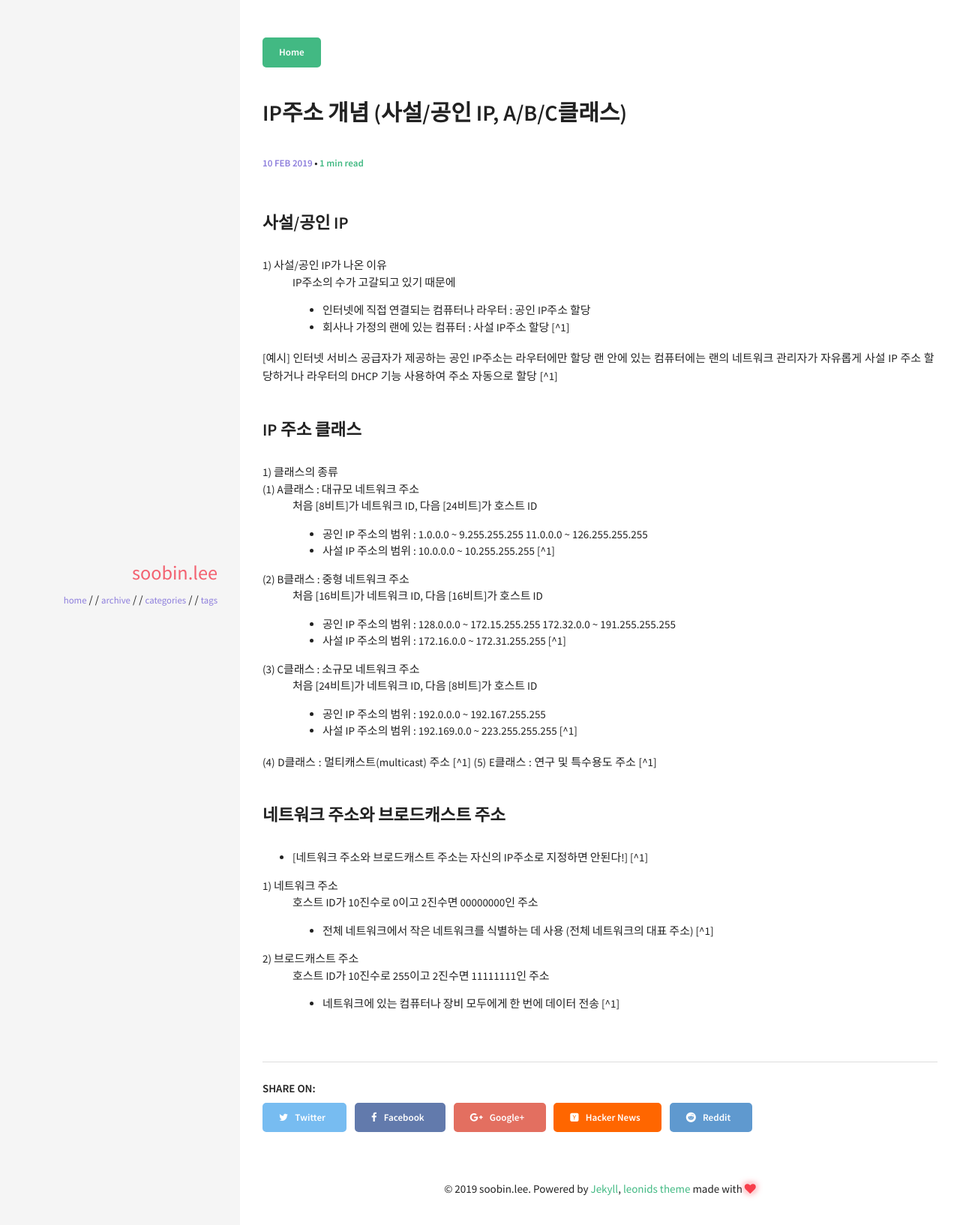
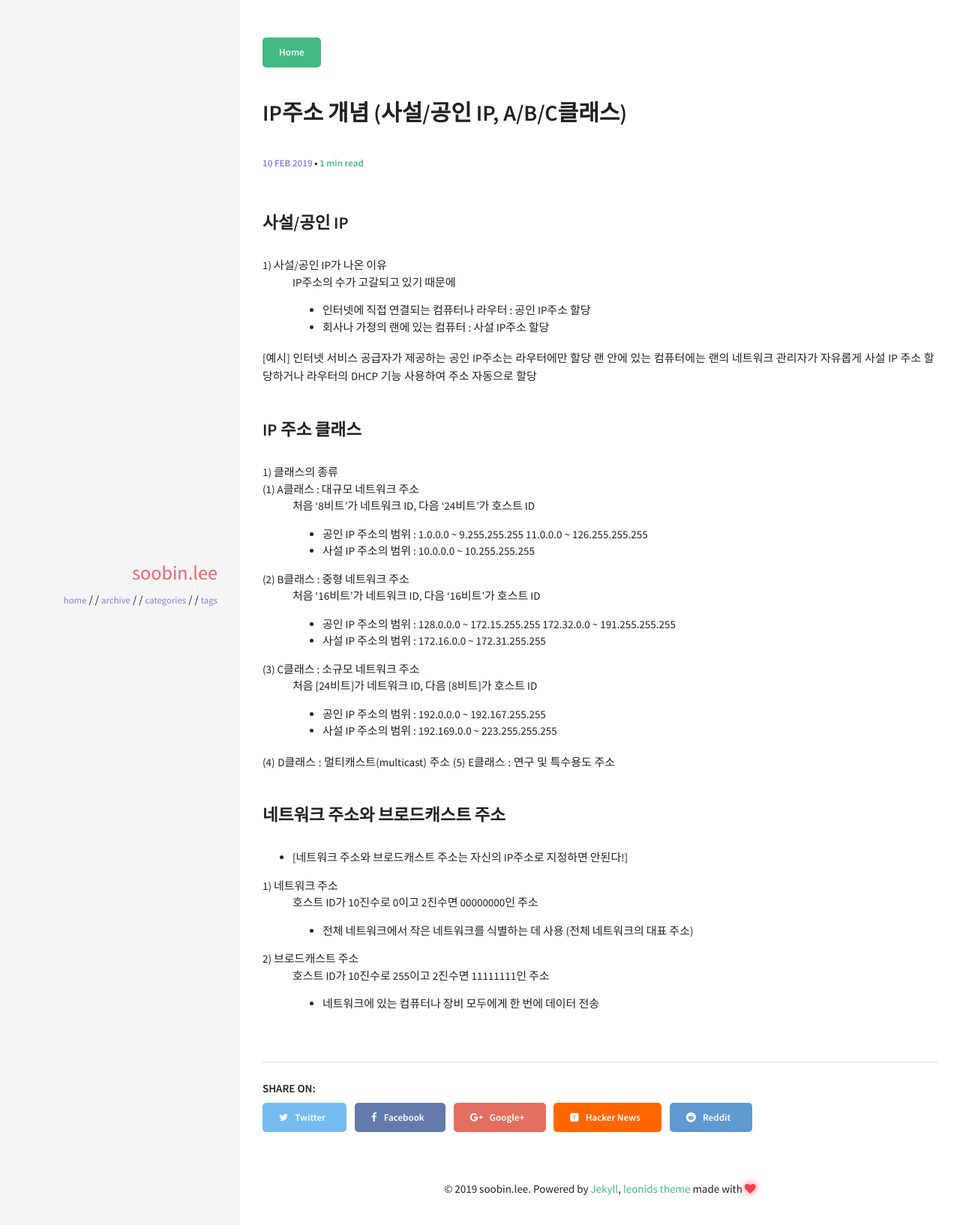
Before and after one commit to sumayreal/sumayreal.github.io, a Jekyll site: the page built from _posts/2019-02-10-Network.md, in a window 1280 px wide. Shown: the top 1634 px of the page at 75% size. Built offline with Jekyll 4.4.1, drawn with Linux system fonts in a browser that asks for light colours.

Commit message:
20190210 - ip주소 개념 재발행 (하이라이트 수정)

```diff
--- a/_posts/2019-02-10-Network.md
+++ b/_posts/2019-02-10-Network.md
@@ -14,11 +14,11 @@ comments: true
 1) 사설/공인 IP가 나온 이유
 : IP주소의 수가 고갈되고 있기 때문에
 - 인터넷에 직접 연결되는 컴퓨터나 라우터 : 공인 IP주소 할당
-- 회사나 가정의 랜에 있는 컴퓨터 : 사설 IP주소 할당 [^1]
+- 회사나 가정의 랜에 있는 컴퓨터 : 사설 IP주소 할당
 
 [예시]
 인터넷 서비스 공급자가 제공하는 공인 IP주소는 라우터에만 할당
-랜 안에 있는 컴퓨터에는 랜의 네트워크 관리자가 자유롭게 사설 IP 주소 할당하거나 라우터의 DHCP 기능 사용하여 주소 자동으로 할당 [^1]
+랜 안에 있는 컴퓨터에는 랜의 네트워크 관리자가 자유롭게 사설 IP 주소 할당하거나 라우터의 DHCP 기능 사용하여 주소 자동으로 할당
 
 
 
@@ -27,36 +27,36 @@ comments: true
 
 1) 클래스의 종류
 (1) A클래스 : 대규모 네트워크 주소
-: 처음 [8비트]가 네트워크 ID, 다음 [24비트]가 호스트 ID
+: 처음 '8비트'가 네트워크 ID, 다음 '24비트'가 호스트 ID
 - 공인 IP 주소의 범위 : 1.0.0.0 ~ 9.255.255.255
                        11.0.0.0 ~ 126.255.255.255
-- 사설 IP 주소의 범위 : 10.0.0.0 ~ 10.255.255.255 [^1]
+- 사설 IP 주소의 범위 : 10.0.0.0 ~ 10.255.255.255
 
 (2) B클래스 : 중형 네트워크 주소
-: 처음 [16비트]가 네트워크 ID, 다음 [16비트]가 호스트 ID
+: 처음 '16비트'가 네트워크 ID, 다음 '16비트'가 호스트 ID
 - 공인 IP 주소의 범위 : 128.0.0.0 ~ 172.15.255.255
                        172.32.0.0 ~ 191.255.255.255
-- 사설 IP 주소의 범위 : 172.16.0.0 ~ 172.31.255.255 [^1]
+- 사설 IP 주소의 범위 : 172.16.0.0 ~ 172.31.255.255
 
 
 (3) C클래스 : 소규모 네트워크 주소
 : 처음 [24비트]가 네트워크 ID, 다음 [8비트]가 호스트 ID
 - 공인 IP 주소의 범위 : 192.0.0.0 ~ 192.167.255.255
-- 사설 IP 주소의 범위 : 192.169.0.0 ~ 223.255.255.255 [^1]
+- 사설 IP 주소의 범위 : 192.169.0.0 ~ 223.255.255.255
 
-(4) D클래스 : 멀티캐스트(multicast) 주소 [^1]
-(5) E클래스 : 연구 및 특수용도 주소 [^1]
+(4) D클래스 : 멀티캐스트(multicast) 주소
+(5) E클래스 : 연구 및 특수용도 주소
 
 
 
 
 ### 네트워크 주소와 브로드캐스트 주소
-- [네트워크 주소와 브로드캐스트 주소는 자신의 IP주소로 지정하면 안된다!] [^1]
+- [네트워크 주소와 브로드캐스트 주소는 자신의 IP주소로 지정하면 안된다!]
 
 1) 네트워크 주소
 : 호스트 ID가 10진수로 0이고 2진수면 00000000인 주소
-- 전체 네트워크에서 작은 네트워크를 식별하는 데 사용 (전체 네트워크의 대표 주소) [^1]
+- 전체 네트워크에서 작은 네트워크를 식별하는 데 사용 (전체 네트워크의 대표 주소)
 
 2) 브로드캐스트 주소
 : 호스트 ID가 10진수로 255이고 2진수면 11111111인 주소
-- 네트워크에 있는 컴퓨터나 장비 모두에게 한 번에 데이터 전송 [^1]
+- 네트워크에 있는 컴퓨터나 장비 모두에게 한 번에 데이터 전송
```
